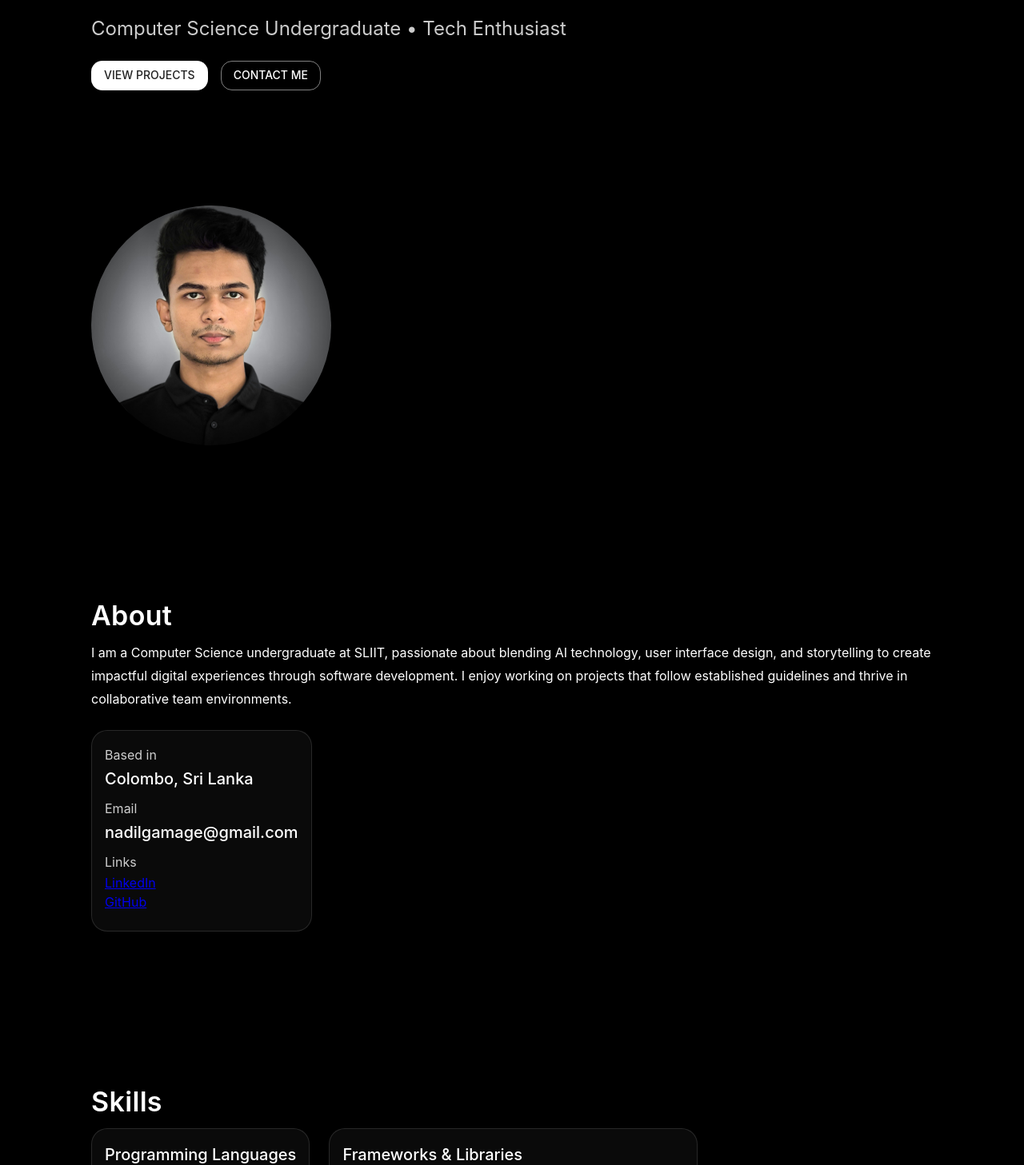
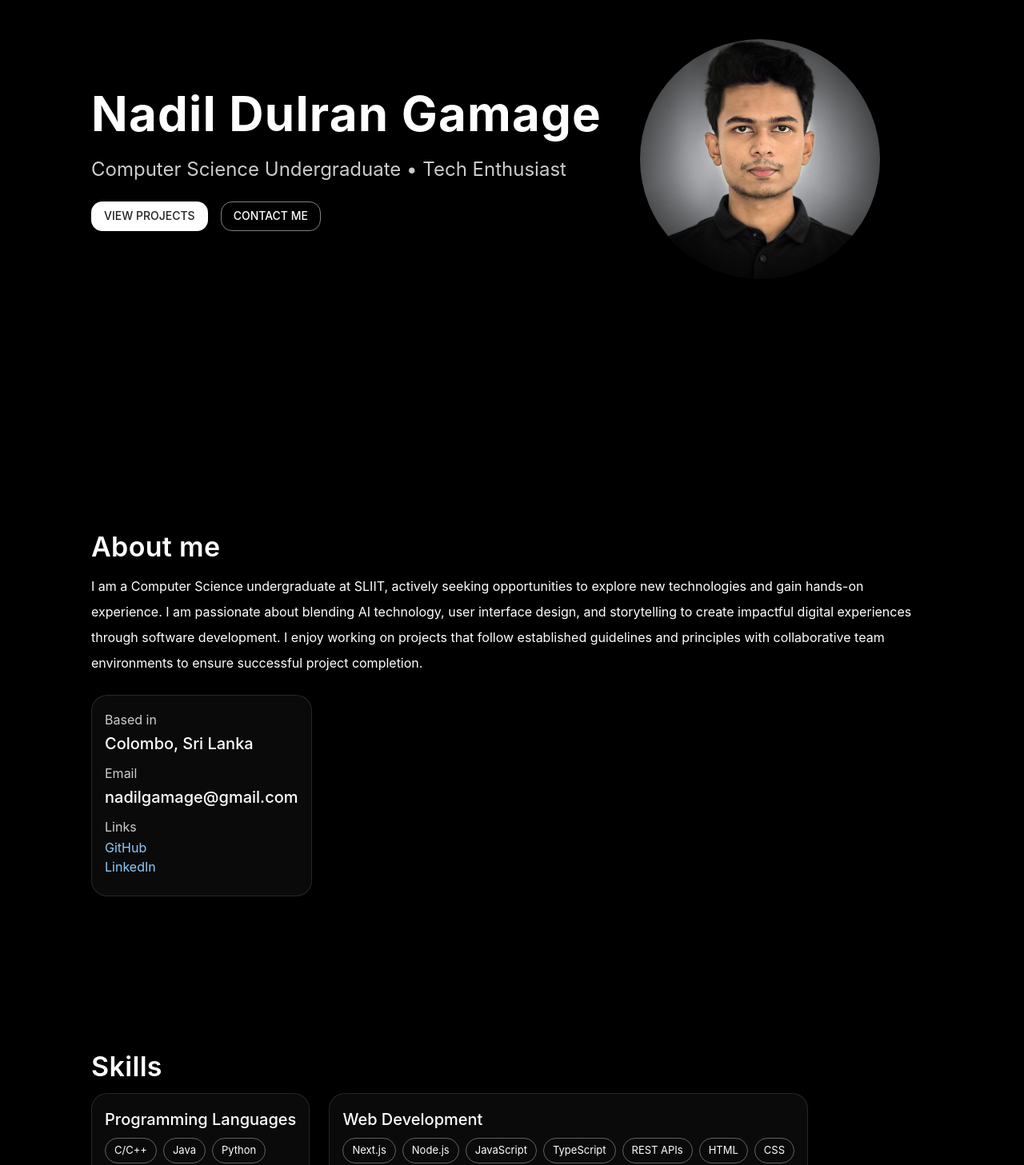
Before and after one commit to Nadil-Dulran/my_portfolio, a React (Create React App) app: page / in a window 1280 px wide. Shown: the part 233-1690 px from the top of the page at 80% size. Built offline with nearby package versions, Linux system fonts and the light colour scheme.

Commit message:
Updated about, home and skills sections

```diff
--- a/src/components/sections/aboutsection.js
+++ b/src/components/sections/aboutsection.js
@@ -1,19 +1,20 @@
 
 import React from 'react';
-import { Box, Container, Typography, Grid, Card, CardContent } from '@mui/material';
+import { Box, Container, Typography, Grid, Card, CardContent, Link } from '@mui/material';
 
 
 export default function AboutSection() {
   return (
     <Box id="about" className="section">
       <Container className="container">
-        <Typography variant="h4" gutterBottom>About</Typography>
+        <Typography variant="h4" gutterBottom>About me</Typography>
         <Grid container spacing={3}>
           <Grid item xs={12} md={8}>
-            <Typography sx={{ lineHeight: 1.8 }}>
-              I am a Computer Science undergraduate at SLIIT, passionate about blending AI technology,
-              user interface design, and storytelling to create impactful digital experiences through software development.
-              I enjoy working on projects that follow established guidelines and thrive in collaborative team environments.
+            <Typography sx={{ lineHeight: 2.0 }}>
+              I am a Computer Science undergraduate at SLIIT, actively seeking opportunities to explore new technologies and gain
+              hands-on experience. I am passionate about blending AI technology, user interface design, and storytelling to create
+              impactful digital experiences through software development. I enjoy working on projects that follow established
+              guidelines and principles with collaborative team environments to ensure successful project completion.
             </Typography>
           </Grid>
           <Grid item xs={12} md={4}>
@@ -22,10 +23,55 @@ export default function AboutSection() {
                 <Typography variant="subtitle1" sx={{ opacity: 0.8 }}>Based in</Typography>
                 <Typography variant="h6" gutterBottom>Colombo, Sri Lanka</Typography>
                 <Typography variant="subtitle1" sx={{ opacity: 0.8 }}>Email</Typography>
-                <Typography variant="h6" gutterBottom>nadilgamage@gmail.com</Typography>
+                <Typography variant="h6" gutterBottom>
+                  <Link
+                    href="mailto:nadilgamage@gmail.com"
+                    target="_blank"
+                    rel="noreferrer"
+                    underline="hover"
+                    sx={{
+                      color: '#ffffffff',
+                      textDecorationColor: 'rgba(255,255,255,0.3)',
+                      '&:hover': { color: '#ffffff', textDecorationColor: '#ffffff' },
+                      '&:visited': { color: '#ffffffff' },
+                    }}
+                  >
+                    nadilgamage@gmail.com
+                  </Link>
+                </Typography>
                 <Typography variant="subtitle1" sx={{ opacity: 0.8 }}>Links</Typography>
-                <Typography><a href="https://www.linkedin.com/in/nadil-dulran" target="_blank" rel="noreferrer">LinkedIn</a></Typography>
-                <Typography><a href="https://github.com/Nadil-Dulran" target="_blank" rel="noreferrer">GitHub</a></Typography>
+                <Typography>
+                  <Link
+                    href="https://github.com/Nadil-Dulran"
+                    target="_blank"
+                    rel="noreferrer"
+                    underline="hover"
+                    sx={{
+                      color: '#90caf9',
+                      textDecorationColor: 'rgba(255,255,255,0.3)',
+                      '&:hover': { color: '#ffffff', textDecorationColor: '#ffffff' },
+                      '&:visited': { color: '#90caf9' },
+                    }}
+                  >
+                    GitHub
+                  </Link>
+                </Typography>
+                <Typography>
+                  <Link
+                    href="https://www.linkedin.com/in/nadil-dulran"
+                    target="_blank"
+                    rel="noreferrer"
+                    underline="hover"
+                    sx={{
+                      color: '#90caf9',
+                      textDecorationColor: 'rgba(255,255,255,0.3)',
+                      '&:hover': { color: '#ffffff', textDecorationColor: '#ffffff' },
+                      '&:visited': { color: '#90caf9' },
+                    }}
+                  >
+                    LinkedIn
+                  </Link>
+                </Typography>
               </CardContent>
             </Card>
           </Grid>
--- a/src/components/sections/homesection.js
+++ b/src/components/sections/homesection.js
@@ -11,13 +11,20 @@ export default function HomeSection() {
   return (
     <Box id="home" className="section" sx={{ minHeight: 'calc(100vh - 64px)', display: 'flex', alignItems: 'center' }}>
       <Container className="container">
-        <Grid container spacing={18} alignItems="center">
-          <Grid item xs={12} md={7}>
-            <Typography variant="h2" gutterBottom>
+        {/* Use Grid with no wrap at md+ to keep avatar and name on one row across browsers */}
+        <Grid
+          container
+          alignItems="center"
+          columnSpacing={{ xs: 0, sm: 4, md: 6 }}
+          rowSpacing={{ xs: 6, sm: 6, md: 0 }}
+          sx={{ flexWrap: { xs: 'wrap', md: 'nowrap' } }}
+        >
+          <Grid item xs={12} md={7} sx={{ minWidth: 0 }}>
+            <Typography variant="h2" gutterBottom sx={{ lineHeight: 1.1 }}>
               Nadil Dulran Gamage
             </Typography>
             <Typography variant="h5" sx={{ opacity: 0.8, mb: 3 }}>
-              Computer Science Undergraduate    • Tech Enthusiast
+              Computer Science Undergraduate • Tech Enthusiast
             </Typography>
             <Stack direction="row" spacing={2}>
               <Button
@@ -35,12 +42,12 @@ export default function HomeSection() {
             <Avatar
               alt="Nadil profile photo"
               src="/Profile.jpeg"
+              imgProps={{ loading: 'eager', decoding: 'async' }}
               sx={{
                 width: { xs: 220, sm: 260, md: 300 },
                 height: { xs: 220, sm: 260, md: 300 },
-                //border: '2px solid rgba(255,255,255,0.2)',
                 boxShadow: '0 10px 30px rgba(0,0,0,0.6)',
-                //filter: 'grayscale(100%)',
+                flexShrink: 0,
               }}
             >
               N
--- a/src/components/sections/skillssection.js
+++ b/src/components/sections/skillssection.js
@@ -4,9 +4,11 @@ import { Box, Container, Typography, Grid, Chip, Stack, Card, CardContent } from
 
 const skills = {
   "Programming Languages": ["C/C++", "Java", "Python"],
-  "Frameworks & Libraries": ["Next.js", "LangChain", "Ollama", "JavaScript", "Bootstrap"],
-  "UI & Tools": ["Figma", "HCI Principles", "draw.io"],
-  "Dev Tools": ["VS Code", "IntelliJ IDEA", "Jupyter", "GitHub"]
+  "Web Development": ["Next.js", "Node.js", "JavaScript", "TypeScript", "REST APIs", "HTML", "CSS"],
+  "Databases": ["MySQL", "PostgreSQL"],
+  "AI & LLM Tools": ["LangChain", "Ollama"],
+  "Development Tools & Version Control": ["VS Code", "IntelliJ IDEA", "Jupyter", "GitHub (Branching/Actions)", "GitLab (CI/CD)"],
+  "Other Skills": ["Agile Methodologies (Project Management)", "Microsoft Azure/AWS (VMs, Storage, Databases, Web App Deployment)", "Docker (Containerization)", "Unit Testing", "UI/UX Design", "Figma", "Linux"],
 };
 
 export default function SkillsSection() {
```
Also changed, not shown: 1 other file (tests, documents, lock files or other folders).
